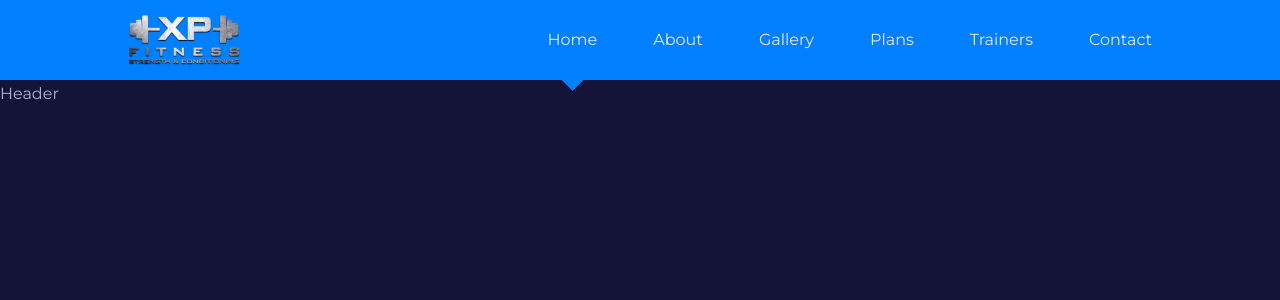
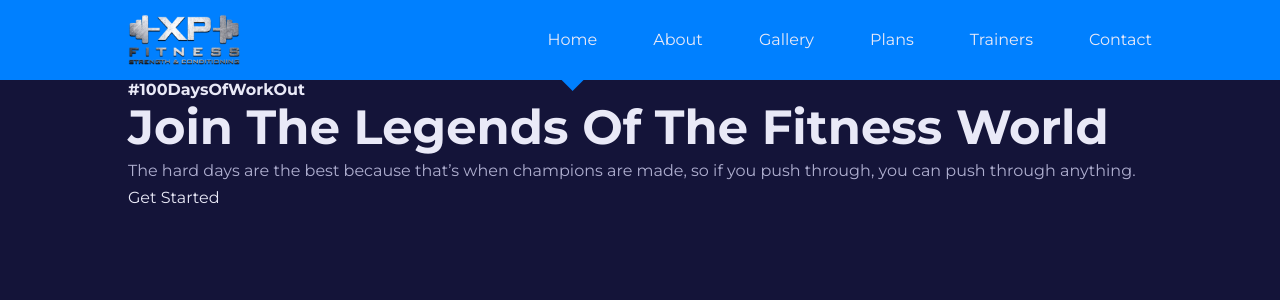
Before and after one commit to Eddysam2000/XP-Fitness, a React (Create React App) app: page / in a window 1280 px wide. Shown: the top 300 px of the page. Built offline with nearby package versions, Linux system fonts and the light colour scheme.

Commit message:
header done

```diff
--- a/src/components/Header.jsx
+++ /dev/null
@@ -1,9 +0,0 @@
-
-
-const Header = () => {
-  return (
-    <div>Header</div>
-  )
-}
-
-export default Header
--- /dev/null
+++ b/src/components/MainHeader.jsx
@@ -0,0 +1,21 @@
+import { Link } from 'react-router-dom'
+
+const Header = () => {
+  return (
+    <header className="main_header">
+      <div className="container main_header-container">
+        <div className="main_header-left">
+          <h4>#100DaysOfWorkOut</h4>
+          <h1>Join The Legends Of The Fitness World</h1>
+          <p>
+          The hard days are the best because that’s when champions are made, so if you push through, you can push through anything.
+          </p>
+          <Link to="/plans" className='btn lg'>Get Started</Link>
+        </div>
+        <div className="main_header-right"></div>
+      </div>
+    </header>
+  )
+}
+
+export default Header
--- a/src/pages/home/Home.jsx
+++ b/src/pages/home/Home.jsx
@@ -1,9 +1,9 @@
-import Header from '../../components/Header'
+import MainHeader from '../../components/MainHeader'
 import './home.css'
 
 const Home = () => {
   return (
-    <Header/>
+    <MainHeader/>
   )
 }
 
```
